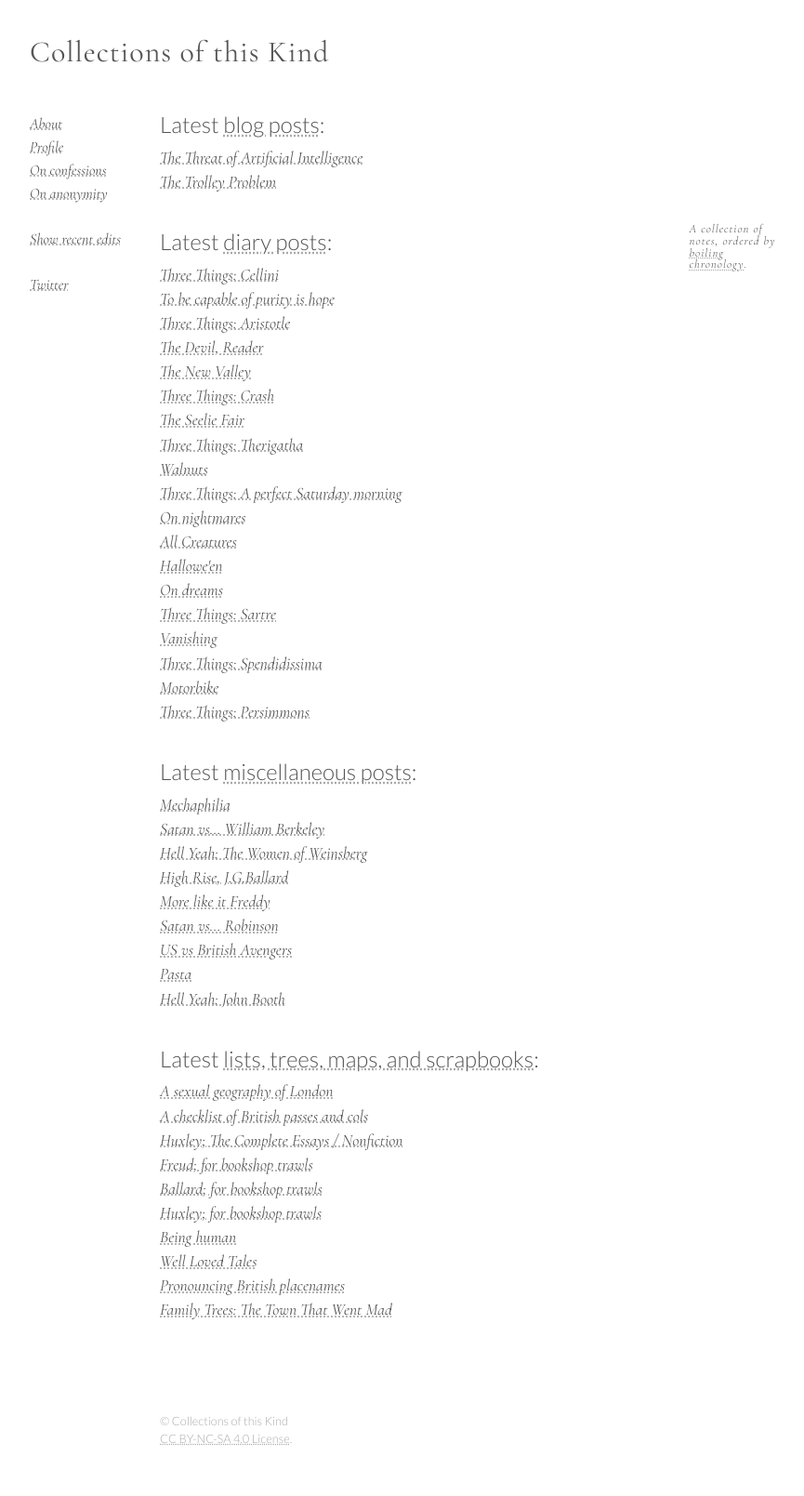
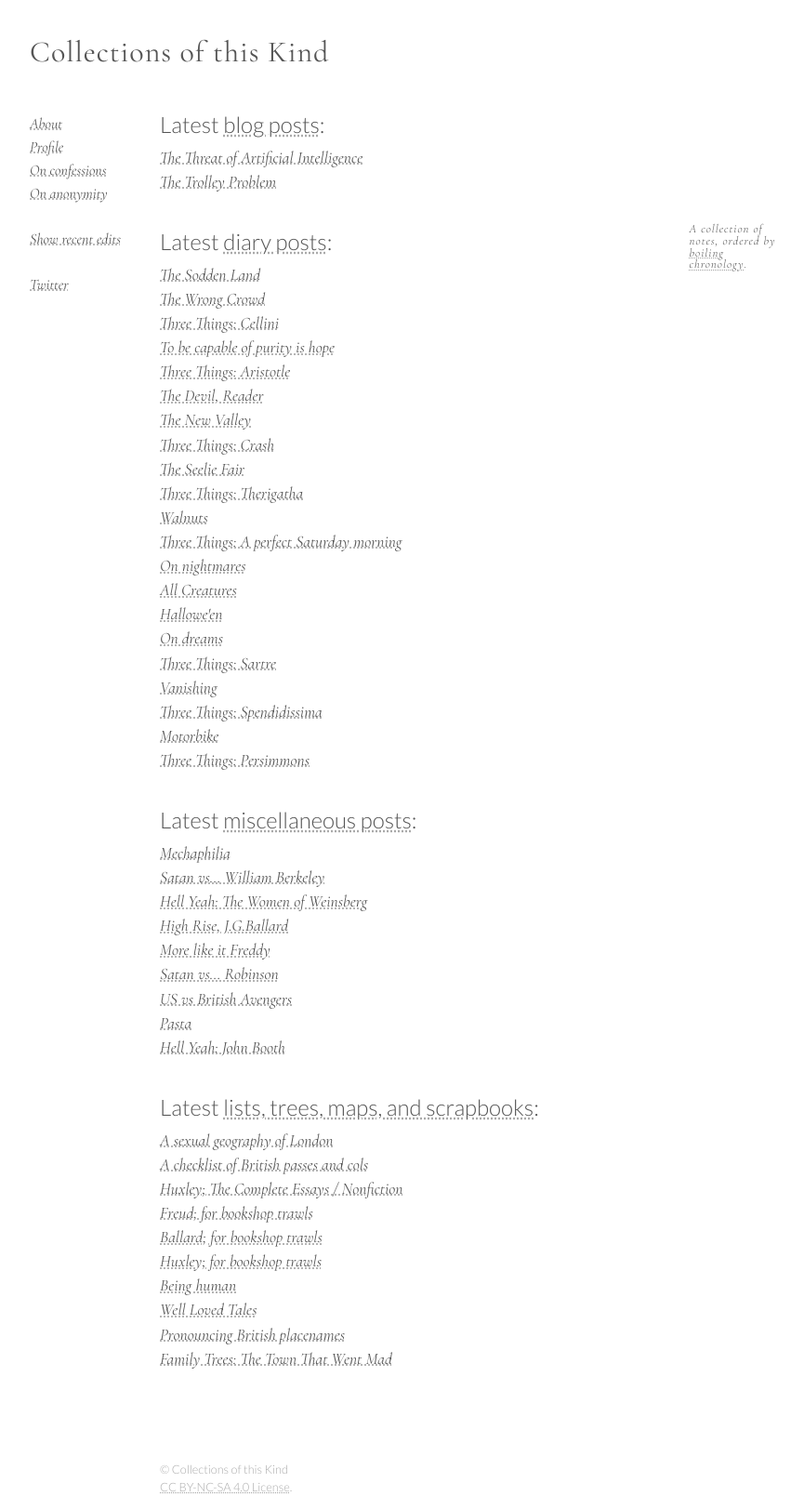
Before and after one commit to CollectionsOfThisKind/collectionsofthiskind.github.io, a Jekyll site: the page built from index.html, in a window 1280 px wide. Shown: the whole page at 93% size, without its empty margins (78-943 px from the left). Built offline with Jekyll 4.4.1, drawn with Linux system fonts in a browser that asks for light colours; before the commit the page ends 1557 px from its top, so only the background shows below that.

Commit message:
Add files via upload

```diff
--- a/index.html
+++ b/index.html
@@ -46,6 +46,8 @@ A collection of notes, ordered by <a href="/pages/about/boiling.html">boiling ch
 <h2 name="diary">Latest <a href="pages/diary/index.html">diary posts</a>:</h2>
 
 <ul class="new">
+<li><a href="pages/diary/draik.html">The Sodden Land</a></li>
+<li><a href="pages/diary/toomuch.html">The Wrong Crowd</a></li>
 <li><a href="pages/diary/three-cellini.html">Three Things: Cellini</a></li>
 <li><a href="pages/diary/purity.html">To be capable of purity is hope</a></li>
 <li><a href="pages/diary/three-aristotle.html">Three Things: Aristotle</a></li>
```
